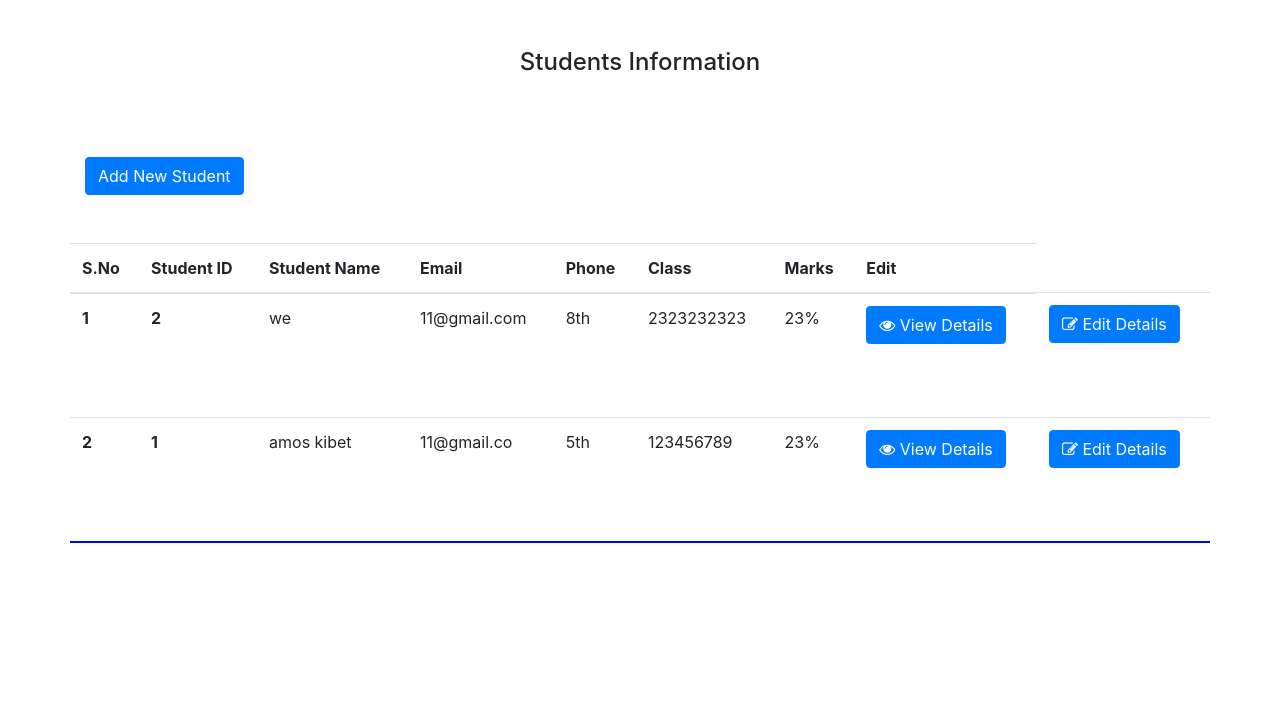
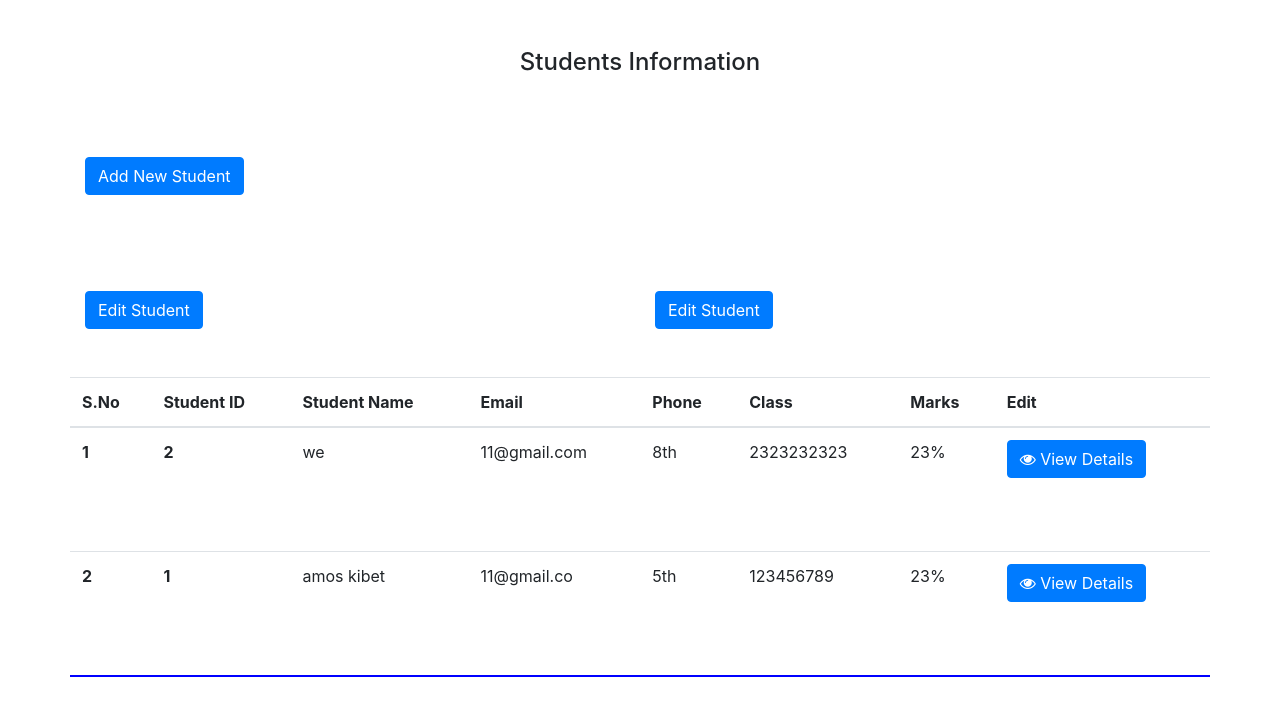
Before and after one commit to kibetamos/student, a Django app: page / in a window 1280 px wide. Shown: the top 708 px of the page. Run offline with Django 3.2, Linux system fonts and the light colour scheme; data comes from the database, SQL or seed files in the repository; some libraries are stand-ins or nearby versions.

Commit message:
edit-student

```diff
--- a/studentinfo/views.py
+++ b/studentinfo/views.py
@@ -1,3 +1,4 @@
+import studentinfo
 from django.shortcuts import render, redirect
 from django.core.paginator import Paginator, EmptyPage, PageNotAnInteger
 from .models import *
@@ -27,11 +28,11 @@ def add_student(request):
         return redirect('home')
     return render(request, "add-student.html", {'stu':stu})
 
-def edit_student(request, pk):
-    stu = get_object_or_404(stu, pk=pk)
-    if request.method == 'POST':
-        stu = studentformorm(request.POST, instance=stu)
+def edit_student(request):
+    stu= studentform()
+    if request.method=='POST':
+        stu=studentform(request.POST, request.FILES)
         if stu.is_valid():
             stu.save()
         return redirect('home')
-    return render(request, "edit-student.html", {'stu': stu})
+    return render(request, "edit-student.html", {'stu':stu})
--- a/templates/edit-student.html
+++ b/templates/edit-student.html
@@ -40,7 +40,7 @@
     <div class="container">
     <div class="row">
     <div class="col-lg-12 text-center">
-    <h4>Add Student Information</h4> <br>
+    <h4>Edit Student Information</h4> <br>
     </div>
     <div class="col-lg-6 mx-auto forms">
     <form action="." method="post">
--- a/templates/index.html
+++ b/templates/index.html
@@ -51,9 +51,9 @@
       <td><button type="button" class="btn btn-primary" data-toggle="modal" data-target="#demo{{i.id}}">
 <i class="fa fa-eye" aria-hidden="true"></i> View Details
 </button></td>
-        <td><button type="button" class="btn btn-primary" data-toggle="modal" data-target="#demo{{i.id}}">
-<i class="fa fa-edit" aria-hidden="true"></i> Edit Details
-</button></td>
+<div class="col-lg-6 mt-5 mb-5">
+  <a href="{% url 'edit' %}" class="btn btn-primary">Edit Student</a>
+  </div>
       {% comment %} <td> <a href=""> </a></td> {% endcomment %}
 <div class="modal" id="demo{{i.id}}">
   <div class="modal-dialog">
```
